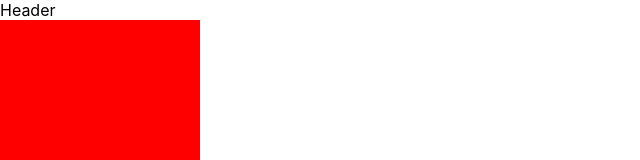
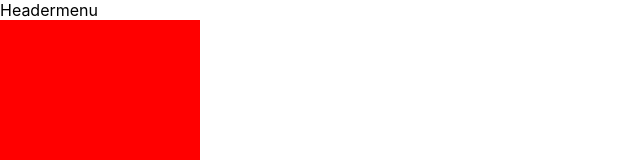
Before and after one commit to pavlodorosh/truth-shop, a React (Create React App) app: page / in a window 1280 px wide. Shown: the top 160 px of the page, without its empty margins (0-640 px from the left). Built offline with nearby package versions, Linux system fonts and the light colour scheme.

Commit message:
____test

```diff
--- a/src/App.js
+++ b/src/App.js
@@ -11,7 +11,10 @@ class App extends Component {
 	render() {
 		return (
 			<div>
-				<div className="ama">Header</div>
+				<div className="ama">Header
+				<span>menu</span>
+
+				</div>
 				<Front />
 				<div className="test" />
 				<div className="ama2">Footer</div>
```
Also changed, not shown: 1 other file (tests, documents, lock files or other folders).
